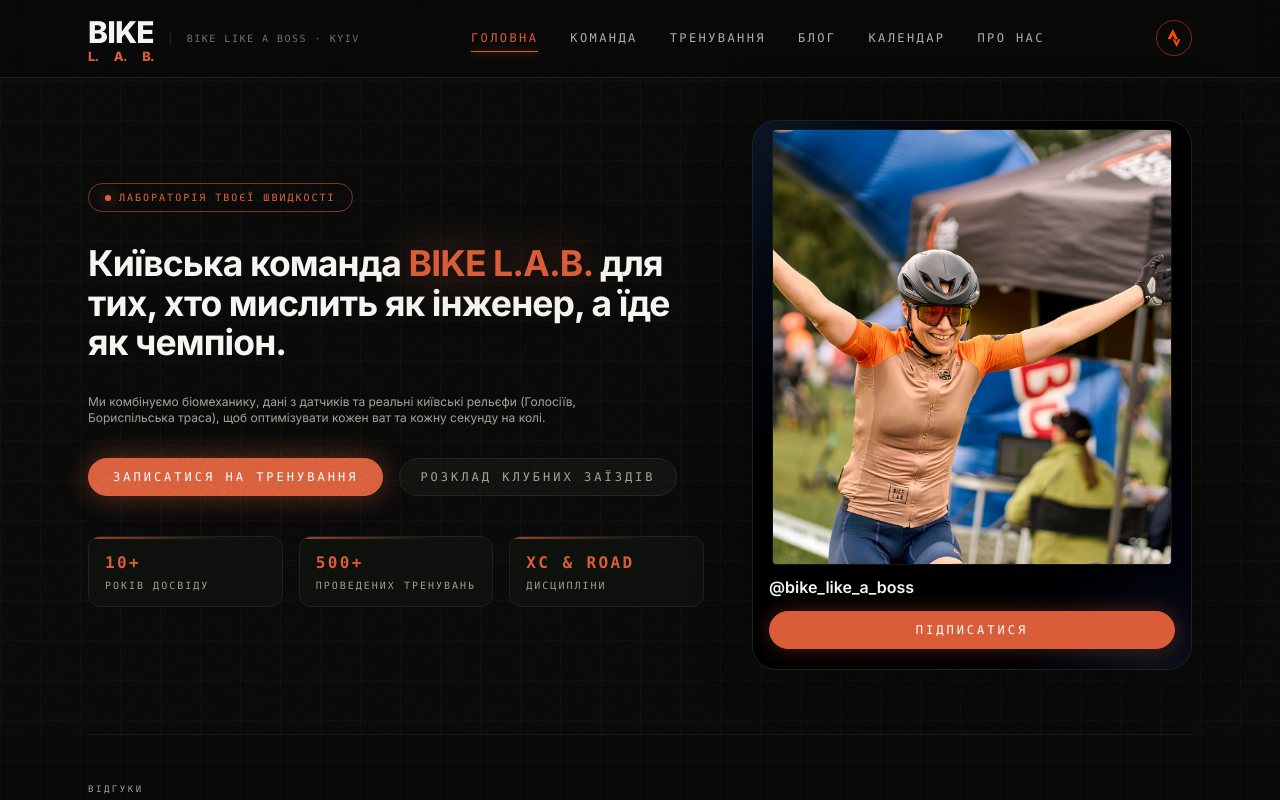
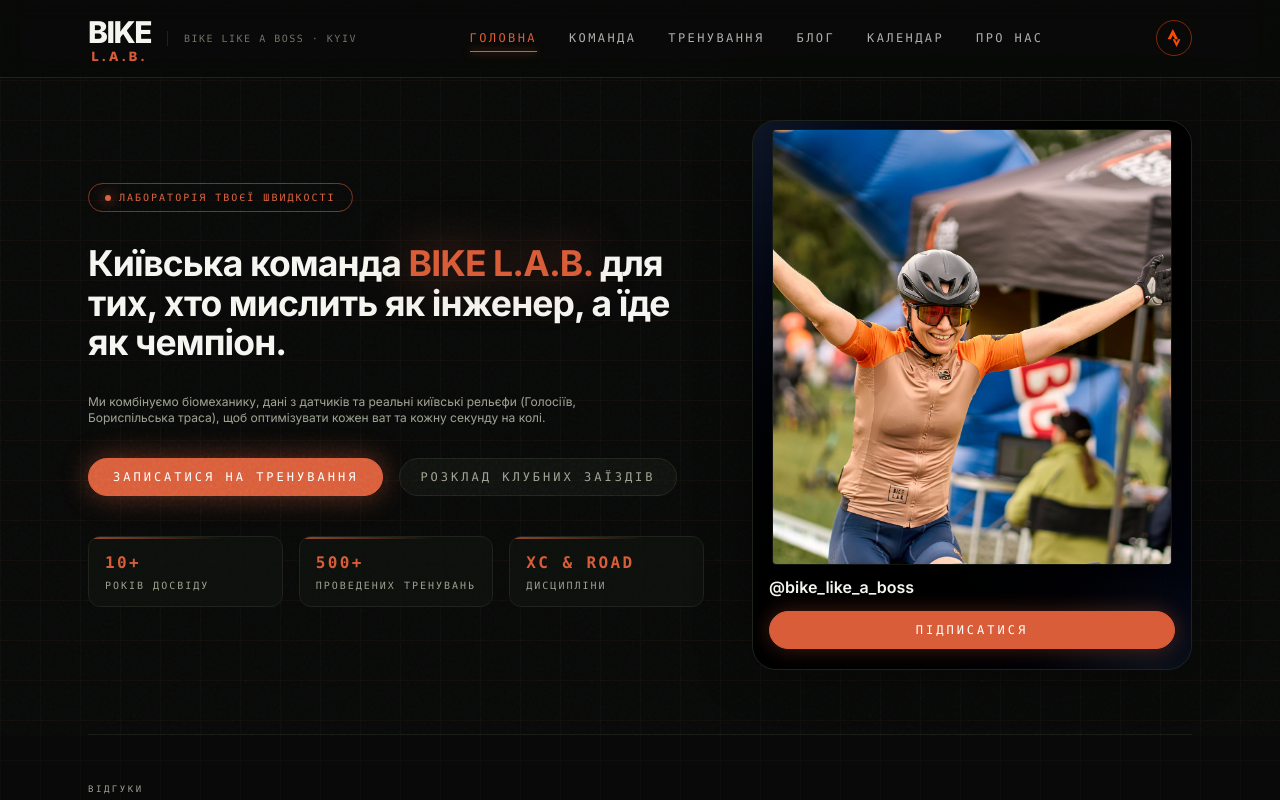
Before and after one commit to VasileAdicto/bikelab-site, a Next.js app: page / in a window 1280 px wide. Shown: the top 800 px of the page. Built offline with nearby package versions, Linux system fonts and the light colour scheme.

Commit message:
Дщпщ фтв ьутг

```diff
--- a/src/components/logo.tsx
+++ b/src/components/logo.tsx
@@ -14,21 +14,15 @@
       className={`inline-flex flex-col sm:flex-row sm:items-center gap-1 sm:gap-4 group ${className}`}
       aria-label="BIKE L.A.B. — на головну"
     >
-      {/* Контейнер для тексту логотипа */}
       <span
-        className="font-extrabold leading-[0.85] text-foreground select-none uppercase tracking-tighter inline-flex flex-col"
-        style={{ fontFamily: "var(--font-sans), system-ui, sans-serif", minWidth: "fit-content" }}
+        className="font-extrabold leading-[0.85] text-foreground select-none uppercase tracking-tighter inline-flex flex-col items-stretch"
+        style={{ fontFamily: "var(--font-sans), system-ui, sans-serif" }}
       >
-        {/* Верхнє слово */}
-        <span className="block text-2xl sm:text-3xl">
+        <span className="block text-2xl sm:text-3xl text-center tracking-[-0.05em]">
           BIKE
         </span>
-
-        {/* Нижнє слово, розтягнуте по всій ширині */}
-        <span className="flex justify-between text-[0.8em] text-accent mt-0.5">
-          <span>L.</span>
-          <span>A.</span>
-          <span>B.</span>
+        <span className="mt-0.5 flex justify-center text-[0.72em] sm:text-[0.8em] text-accent tracking-[0.22em]">
+          <span className="inline-block px-0.5">L.A.B.</span>
         </span>
       </span>
 
```
